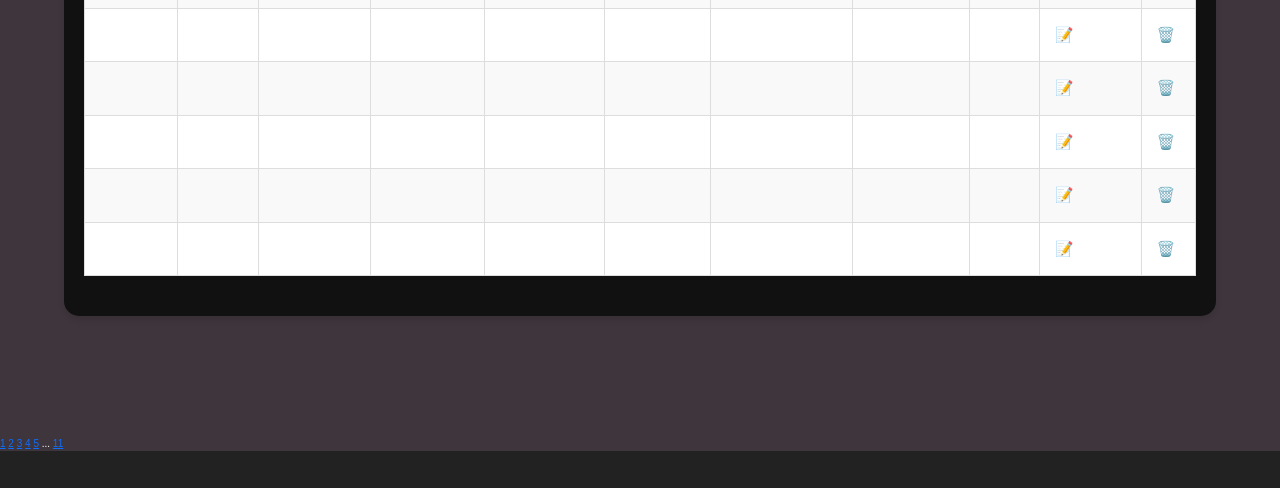
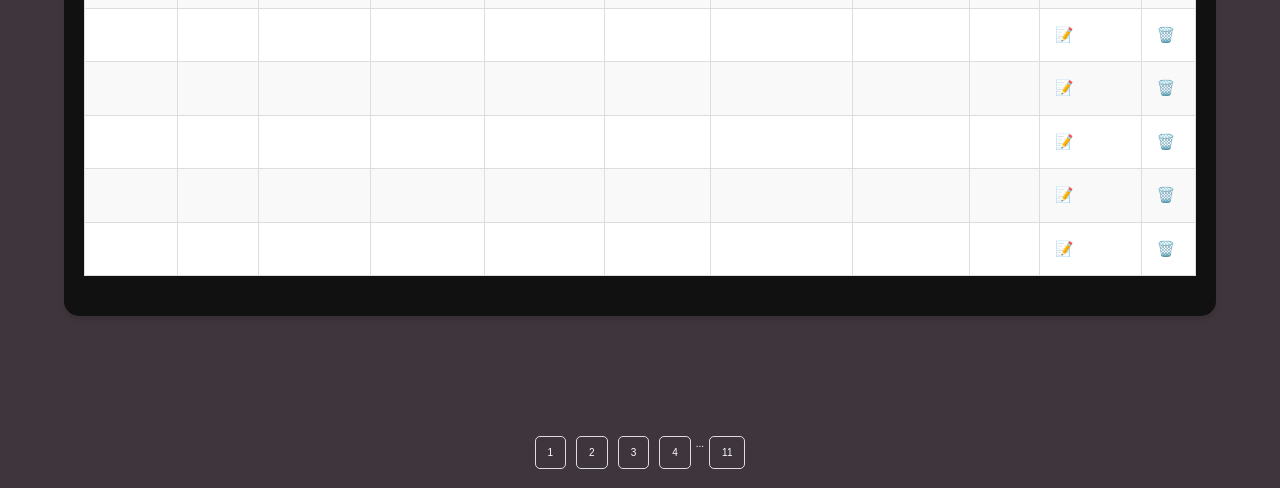
Before and after one commit to idamla/WEBSITE-gh-pages, a plain HTML site: page public/UserSide/html/myRequests.html in a window 1280 px wide. Shown: the part 1076-1564 px from the top of the page. Drawn offline with nearby package versions, Linux system fonts and the light colour scheme; files whose address does not match are found by name.

Commit message:
hello ayşe

```diff
--- a/index.css
+++ b/index.css
@@ -140,6 +140,7 @@ header .auth-buttons a:hover {
     opacity: 1;
   }
 }
+
 
 #telefonunuz h1 {
   font-size: 6rem;
--- a/public/UserSide/css/myRequests.css
+++ b/public/UserSide/css/myRequests.css
@@ -234,23 +234,30 @@ table tbody tr td a:hover {
 
 
 
-/* SAYFALAMA */
+/* Sayfalama */
 .pagination {
-  text-align: center;
-  margin: 20px 0;
+  display: flex;
+  justify-content: center;
+  margin: 30px 0;
+  margin-top: 100px;
 }
 
-.pagination a,
-.pagination span {
+.pagination a {
+  color: white;
+  text-decoration: none;
+  padding: 8px 12px;
   margin: 0 5px;
-  text-decoration: none;
-  color: #000;
-  font-weight: bold;
+  border: 1px solid #ddd;
+  border-radius: 5px;
+  transition: background-color 0.3s ease;
 }
 
 .pagination a:hover {
-  color: #e6b800;
+  background-color: #f9e5f3;
+  color: black;
+  border-color:black;
 }
+
 
 
 
--- a/public/UserSide/html/myRequests.html
+++ b/public/UserSide/html/myRequests.html
@@ -279,16 +279,18 @@
         </div>
     </section>
 
-    <!-- SAYFALAMA -->
-    <section id="pagi">
+
+    <div class="pagination">
         <a href="#">1</a>
         <a href="#">2</a>
         <a href="#">3</a>
         <a href="#">4</a>
-        <a href="#">5</a>
         <span>...</span>
         <a href="#">11</a>
-    </section>
+    </div>
+
+
+
 
 
 
```
Also changed, not shown: index.html (+2 -0 lines).
